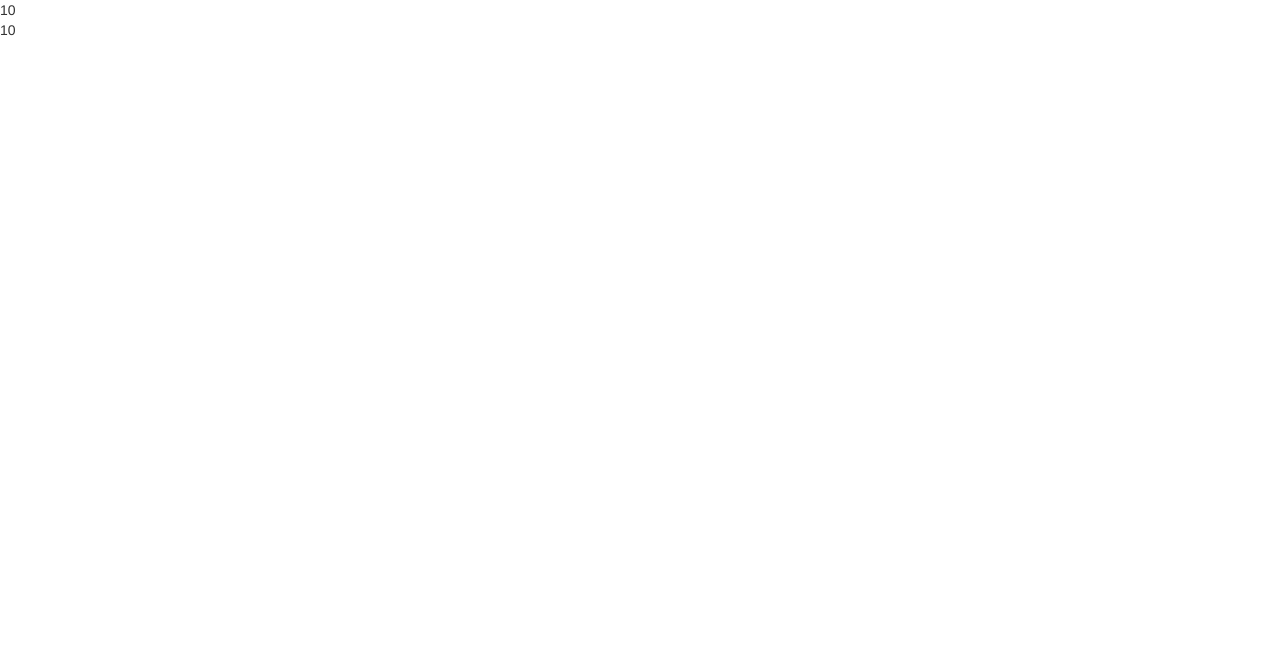
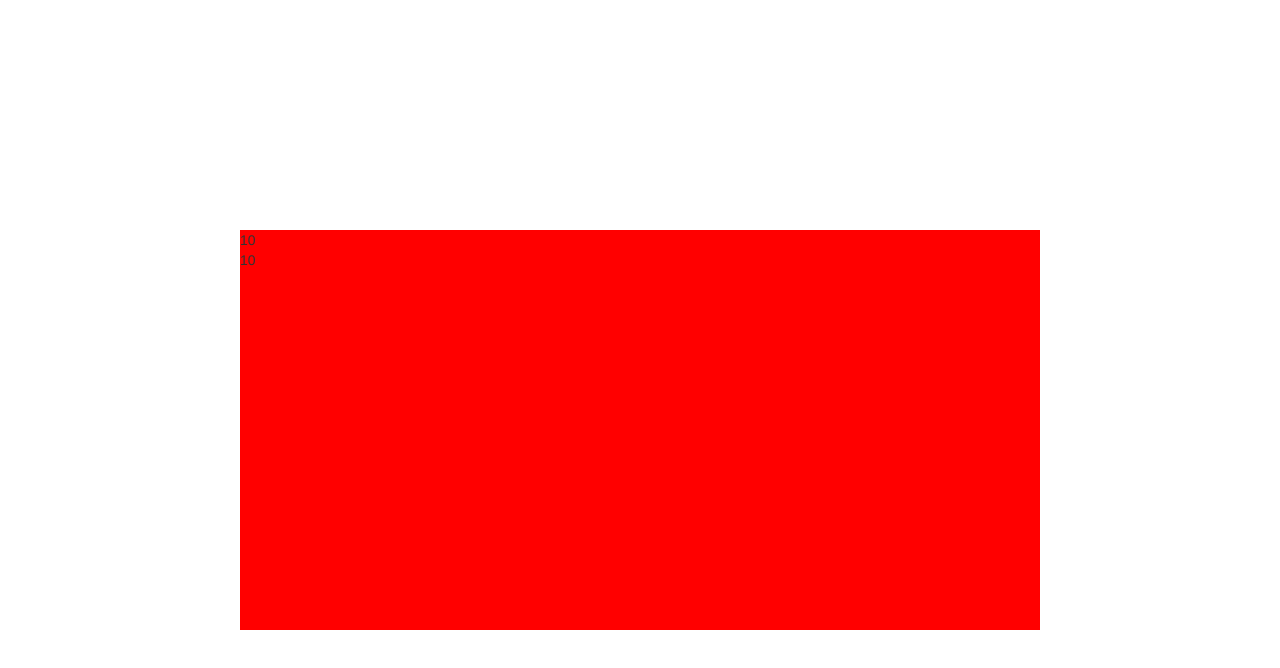
Before and after one commit to kaxcode/react-todo, a React (Create React App) app: page / in a window 1280 px wide. Shown: the top 668 px of the page. Built offline with nearby package versions, Linux system fonts and the light colour scheme.

Commit message:
Implement css grid to align the boxes in the middle.

```diff
--- a/src/index.css
+++ b/src/index.css
@@ -3,7 +3,7 @@ textarea.form-control,
 input.form-control {
   font-size: 16px;
 }
-input[type=file] {
+input[type="file"] {
   width: 100%;
 }
 
@@ -14,3 +14,16 @@ input[type=file] {
 .App .navbar-brand {
   font-weight: bold;
 }
+
+.App__container {
+  display: grid;
+  grid-template-columns: 1fr 2fr 1fr;
+  grid-template-rows: 230px 300px 1fr;
+}
+
+.red {
+  background-color: red;
+  width: 800px;
+  height: 400px;
+  grid-area: 2/2/3/3;
+}
```
